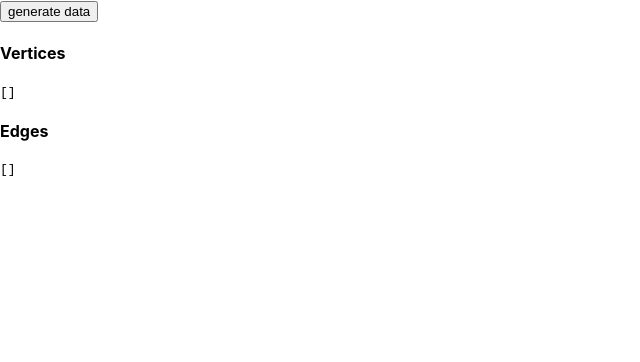
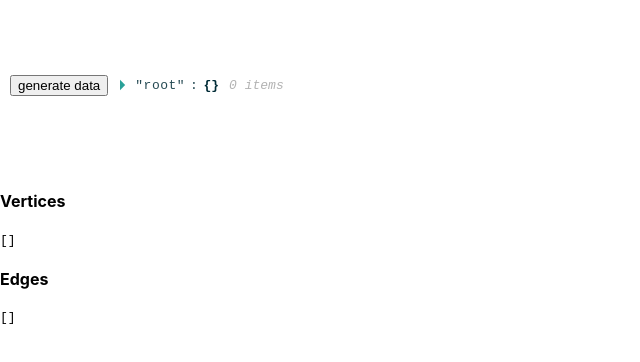
Before and after one commit to tensorleap/map-exam-typescript, a React (Create React App) app: page / in a window 1280 px wide. Shown: the top 362 px of the page, without its empty margins (0-640 px from the left). Built offline with nearby package versions, Linux system fonts and the light colour scheme.

Commit message:
Add json-view

```diff
--- a/package.json
+++ b/package.json
@@ -13,6 +13,7 @@
     "faker": "^5.5.3",
     "react": "^17.0.2",
     "react-dom": "^17.0.2",
+    "react-json-view": "^1.21.3",
     "react-scripts": "4.0.3",
     "typescript": "^4.4.4",
     "use-resize-observer": "^8.0.0",
--- a/src/App.css
+++ b/src/App.css
@@ -4,6 +4,23 @@
   height: 100vh;
 }
 
+.top-bar {
+  display: flex;
+  align-items: center;
+  height: 150px;
+  overflow: hidden;
+  align-content: stretch;
+  padding: 10px
+}
+
+.react-json-view {
+  flex: 1;
+  max-height: 100%;
+  overflow: scroll;
+  margin-left: 10px;
+}
+
 .main {
   flex: 1;
+  overflow: scroll;
 }
--- a/src/App.tsx
+++ b/src/App.tsx
@@ -4,6 +4,7 @@ import {useCallback, useState} from 'react';
 import {EdgesAndVertices} from './types';
 import {generateData} from './data';
 import {Graph} from './Graph';
+import ReactJson from 'react-json-view'
 
 function App() {
   const {ref, width, height} = useResizeObserver()
@@ -18,8 +19,9 @@ function App() {
 
   return (
     <div className="app-container">
-      <div>
-        <button onClick={handleGenerateData}>generate data</button>
+      <div className='top-bar'>
+        <button className='generate-button' onClick={handleGenerateData}>generate data</button>
+        <ReactJson src={data || {}} />
       </div>
       <div className='main' ref={ref}>
         <Graph
```
Also changed, not shown: 1 other file (tests, documents, lock files or other folders).
